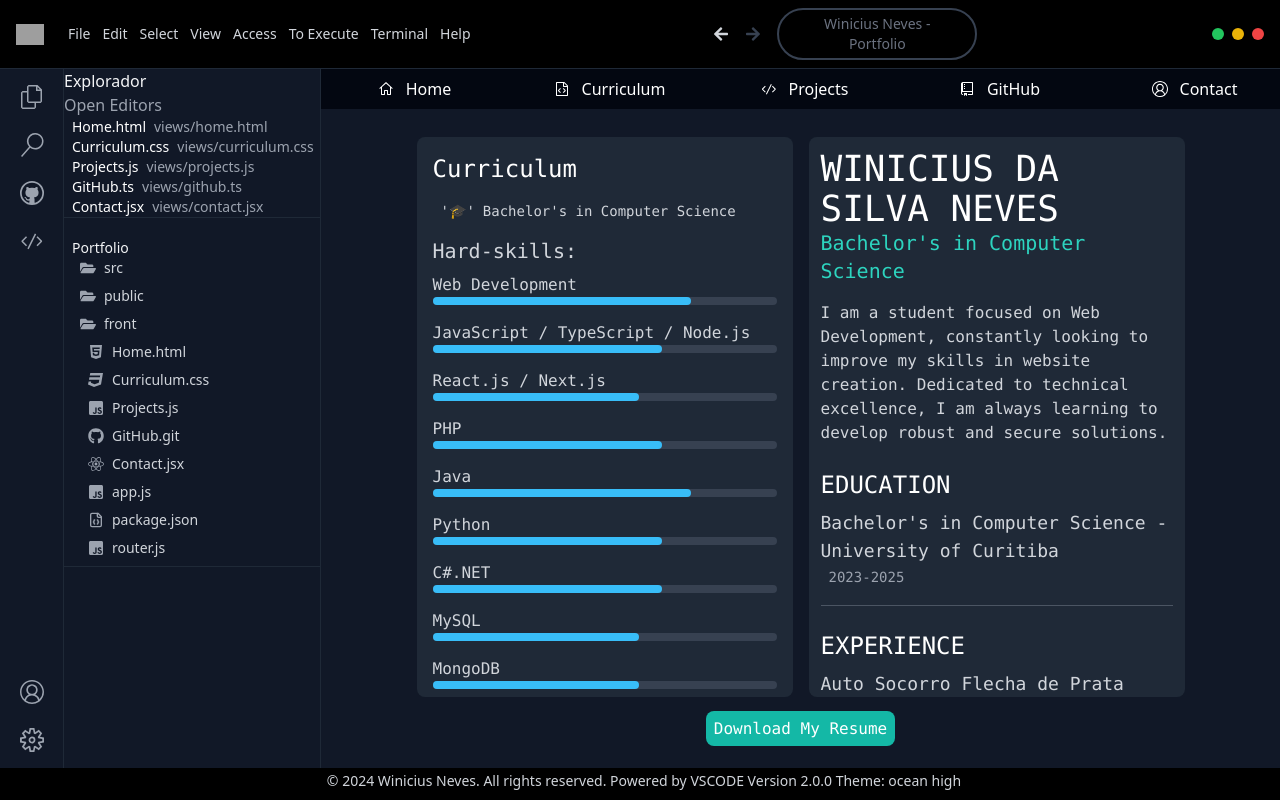
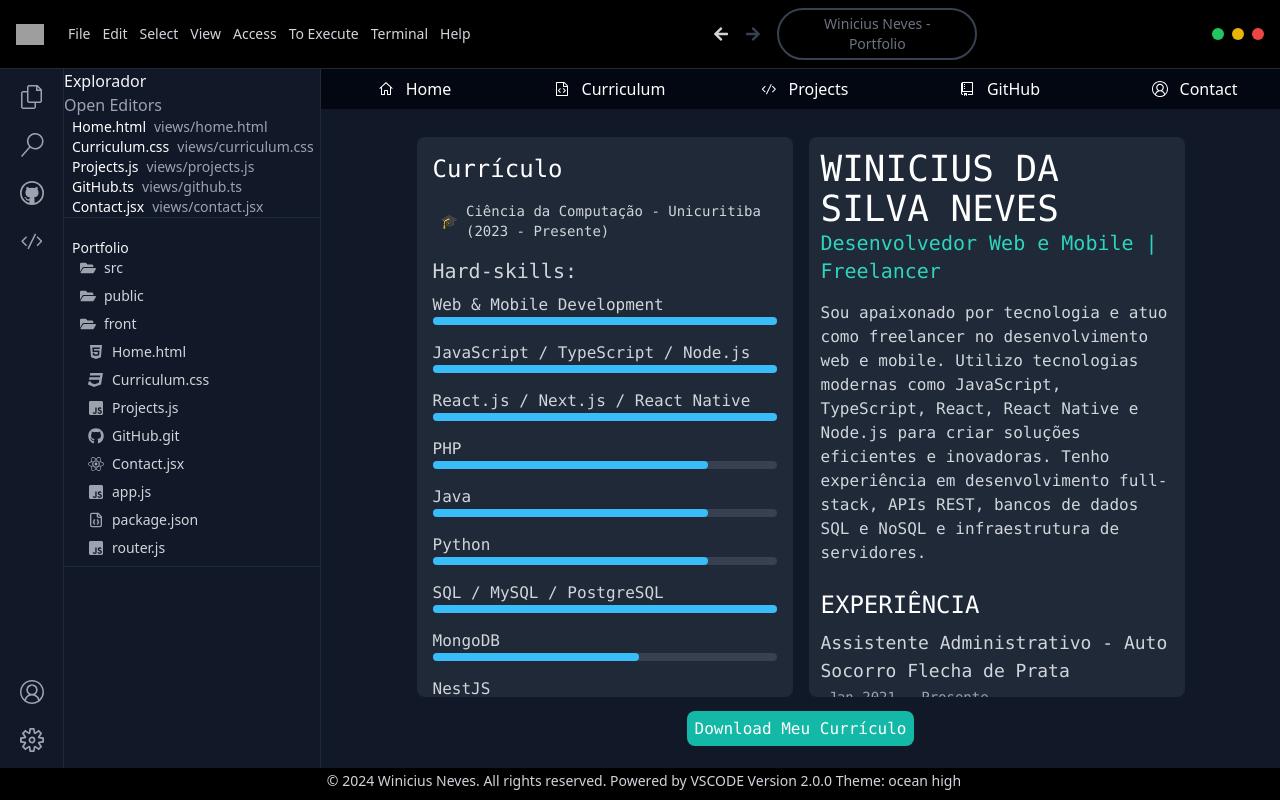
Before and after one commit to WiniciusNeves/portfolio-2.0, a Next.js app: page /curriculum in a window 1280 px wide. Built offline with nearby package versions, Linux system fonts and the light colour scheme; grey boxes are pictures that could not be loaded.

Commit message:
update dec

```diff
--- a/package.json
+++ b/package.json
@@ -6,7 +6,8 @@
     "dev": "next dev",
     "build": "next build",
     "start": "next start",
-    "lint": "next lint"
+    "lint": "next lint",
+    "update": "npm update"
   },
   "dependencies": {
     "axios": "^1.7.7",
@@ -16,7 +17,8 @@
     "react-dom": "^18",
     "react-icons": "^5.3.0",
     "react-router": "^6.26.1",
-    "react-router-dom": "^6.26.1"
+    "react-router-dom": "^6.26.1",
+    "sharp": "^0.33.5"
   },
   "devDependencies": {
     "@types/node": "^20",
--- a/src/pages/curriculum.tsx
+++ b/src/pages/curriculum.tsx
@@ -1,89 +1,83 @@
 import HardSkills from "@/components/common/HardSkills";
 
 export default function Curriculum() {
-
     return (
         <div className="flex flex-col items-center justify-center bg-gray-900 h-full text-gray-300 p-6 hover:border-sky-300">
             <div className="grid grid-cols-1 lg:grid-cols-2 gap-4 w-full max-w-screen-md" style={{ height: "70vh" }}>
                 {/* Coluna da Esquerda */}
                 <div className="bg-gray-800 p-4 rounded-lg h-full overflow-hidden hover:overflow-y-scroll transition-all duration-300">
-                    <div className="text-white text-2xl mb-4">Curriculum</div>
+                    <div className="text-white text-2xl mb-4">Currículo</div>
                     <p className="flex items-center mb-4 text-sm">
-                        <span className="mr-2">&apos;🎓&apos;</span> Bachelor&apos;s in Computer Science
+                        <span className="mr-2">🎓</span> Ciência da Computação - Unicuritiba (2023 - Presente)
                     </p>
 
                     <div className="mb-6">
                         <h2 className="text-xl mb-2">Hard-skills:</h2>
-                        <HardSkills propagateServerField={{ title: "Web Development", percent: "3/4" }} />
-                        <HardSkills propagateServerField={{ title: "JavaScript / TypeScript / Node.js", percent: "2/3" }} />
-                        <HardSkills propagateServerField={{ title: "React.js / Next.js", percent: "3/5" }} />
-                        <HardSkills propagateServerField={{ title: "PHP", percent: "2/3" }} />
-                        <HardSkills propagateServerField={{ title: "Java", percent: "3/4" }} />
-                        <HardSkills propagateServerField={{ title: "Python", percent: "2/3" }} />
-                        <HardSkills propagateServerField={{ title: "C#.NET", percent: "2/3" }} />
-                        <HardSkills propagateServerField={{ title: "MySQL", percent: "3/5" }} />
+                        <HardSkills propagateServerField={{ title: "Web & Mobile Development", percent: "5/5" }} />
+                        <HardSkills propagateServerField={{ title: "JavaScript / TypeScript / Node.js", percent: "5/5" }} />
+                        <HardSkills propagateServerField={{ title: "React.js / Next.js / React Native", percent: "5/5" }} />
+                        <HardSkills propagateServerField={{ title: "PHP", percent: "4/5" }} />
+                        <HardSkills propagateServerField={{ title: "Java", percent: "4/5" }} />
+                        <HardSkills propagateServerField={{ title: "Python", percent: "4/5" }} />
+                        <HardSkills propagateServerField={{ title: "SQL / MySQL / PostgreSQL", percent: "5/5" }} />
                         <HardSkills propagateServerField={{ title: "MongoDB", percent: "3/5" }} />
-                        <HardSkills propagateServerField={{ title: "Git/GitHub", percent: "4/5" }} />
+                        <HardSkills propagateServerField={{ title: "NestJS", percent: "4/5" }} />
+                        <HardSkills propagateServerField={{ title: "Git/GitHub", percent: "5/5" }} />
+                        <HardSkills propagateServerField={{ title: "Figma", percent: "5/5" }} />
                     </div>
 
                     <div className="mb-6">
                         <h2 className="text-xl mb-2">Soft-skills:</h2>
-                        <p className="flex items-center mb-4 text-sm">
-                            <span className="mr-2">&apos;💻&apos;</span>
-                            <span>Responsible, Communicative, Disciplined, and always eager to learn</span>
-                        </p>
-
-                        <p className="flex items-center mb-4 text-sm">
-                            <span className="mr-2">&apos;📝&apos;</span>
-                            <span>Good interpersonal skills and teamwork abilities</span>
-                        </p>
-
-                        <p className="flex items-center mb-4 text-sm">
-                            <span className="mr-2">&apos;🔍&apos;</span>
-                            <span>Proactive and always looking for improvement</span>
-                        </p>
+                        <p className="flex items-center mb-4 text-sm">💻 Proativo, comunicativo e disciplinado</p>
+                        <p className="flex items-center mb-4 text-sm">📝 Habilidades interpessoais e trabalho em equipe</p>
+                        <p className="flex items-center mb-4 text-sm">🔍 Sempre buscando melhorias e inovação</p>
+                        <p className="flex items-center mb-4 text-sm">🚀 Focado em aprendizado contínuo e adaptação rápida</p>
                     </div>
                 </div>
 
                 {/* Coluna da Direita */}
                 <div className="bg-gray-800 p-3 rounded-lg h-full overflow-hidden hover:overflow-y-scroll transition-all duration-300">
                     <h1 className="text-4xl text-white">WINICIUS DA SILVA NEVES</h1>
-                    <h2 className="text-xl text-teal-400 mb-4">Bachelor&apos;s in Computer Science</h2>
-                    <p className="mb-6">I am a student focused on Web Development, constantly looking to improve my skills in website creation. Dedicated to technical excellence, I am always learning to develop robust and secure solutions.</p>
+                    <h2 className="text-xl text-teal-400 mb-4">Desenvolvedor Web e Mobile | Freelancer</h2>
+                    <p className="mb-6">Sou apaixonado por tecnologia e atuo como freelancer no desenvolvimento web e mobile. Utilizo tecnologias modernas como JavaScript, TypeScript, React, React Native e Node.js para criar soluções eficientes e inovadoras. Tenho experiência em desenvolvimento full-stack, APIs REST, bancos de dados SQL e NoSQL e infraestrutura de servidores.</p>
 
                     <div className="mb-6">
-                        <h2 className="text-2xl text-white mb-2">EDUCATION</h2>
+                        <h2 className="text-2xl text-white mb-2">EXPERIÊNCIA</h2>
                         <div className="border-b border-gray-600 pb-4 mb-4">
-                            <h3 className="text-lg">Bachelor&apos;s in Computer Science - University of Curitiba</h3>
-                            <span className="text-sm text-gray-400">2023-2025</span>
+                            <h3 className="text-lg">Assistente Administrativo - Auto Socorro Flecha de Prata</h3>
+                            <span className="text-sm text-gray-400">Jan 2021 - Presente</span>
+                            <p>Atuação na organização e otimização de processos internos, suporte técnico e operacional, além de melhorias na gestão de estoque.</p>
+                        </div>
+                        <div className="border-b border-gray-600 pb-4 mb-4">
+                            <h3 className="text-lg">Freelancer - Desenvolvimento Web & Mobile</h3>
+                            <span className="text-sm text-gray-400">Jan 2023 - Presente</span>
+                            <p>Desenvolvimento de aplicações modernas, incluindo o app RAPA em React Native e Firebase, além de projetos utilizando Next.js, Node.js e bancos de dados relacionais e não relacionais.</p>
+                        </div>
+                        <div className="border-b border-gray-600 pb-4 mb-4">
+                            <h3 className="text-lg">Desenvolvedor Backend - Projeto Marketplace de Serviços</h3>
+                            <span className="text-sm text-gray-400">Mar 2024 - Presente</span>
+                            <p>Desenvolvimento de uma API em NestJS com PostgreSQL para um sistema de serviços, incluindo autenticação JWT, módulos organizados e segurança avançada.</p>
                         </div>
                     </div>
-
                     <div className="mb-6">
-                        <h2 className="text-2xl text-white mb-2">EXPERIENCE</h2>
-                        <div className="border-b border-gray-600 pb-4 mb-4">
-                            <h3 className="text-lg">Auto Socorro Flecha de Prata (Family Business)</h3>
-                            <span className="text-sm text-gray-400">2010 - Present</span>
-                            <p>During this experience, I realized that, beyond effective communication and creative problem-solving, flexibility, time management, teamwork, and motivation were key to achieving goals.</p>
-                        </div>
-                        <div className="border-b border-gray-600 pb-4 mb-4">
-                            <h3 className="text-lg">Internship Challenge - RENTCARS (2023)</h3>
-                            <span className="text-sm text-gray-400">2023-2023</span>
-                            <p>I participated in this challenge, developing a CRUD application using JavaScript, adopting an MVC structure, and integrating the frontend with the database.</p>
-                        </div>
-                        <div>
-                            <h3 className="text-lg">UniSearch - University Communication App (2024)</h3>
-                            <p>I significantly contributed to the development of the UniSearch application using JavaScript/TypeScript and React Native, gaining experience in frontend/backend integration and data management.</p>
-                        </div>
+                        <h2 className="text-2xl text-white mb-2">CERTIFICAÇÕES</h2>
+                        <p>📜 Certificação em React + Redux: Fundamentos e 2 Apps do Absoluto ZERO! (Udemy - 2024)</p>
+                        <p>📜 Certificação em C# Essencial (Com LINQ, Net 7.0 e .NET 8.0) (Udemy - 2024)</p>
+                        <p>📜 Certificação em Fundamentos de Lógica de Programação (iTalents - 2024)</p>
+                        <p>📜 Certificado de Atividade - EAI - Encontro Acadêmico Integrado 23.2 (Even3 - 2023)</p>
+                        <p>📜 Certificação em JavaScript (Curso em Vídeo - 2023)</p>
+                        <p>📜 Certificação em Oracle Database (Oracle - 2023)</p>
                     </div>
 
+
                     <div className="mt-6">
-                        <h2 className="text-2xl text-white mb-2">CONTACT</h2>
-                        <p>&apos;📍&apos; Paraná, Curitiba, Bairro Alto</p>
-                        <p>&apos;📧&apos; <a href="mailto:winiciusneves2004@hotmail.com" className="text-teal-400">winiciusneves2004@hotmail.com</a></p>
-                        <p>&apos;📱&apos; (41) 999643460</p>
-                        <p>&apos;🔗&apos; <a href="https://linktr.ee/winiciusneves" className="text-teal-400">linktr.ee/winiciusneves</a></p>
-                        <p>&apos;🐦&apos; <a href="https://www.linkedin.com/in/winicius-neves/" className="text-teal-400">@winicius_neves</a></p>
+
+                        <h2 className="text-2xl text-white mb-2">CONTATO</h2>
+                        <p>📍 Curitiba, Paraná</p>
+                        <p>📧 <a href="mailto:winiciusneves2004@hotmail.com" className="text-teal-400">winiciusneves2004@hotmail.com</a></p>
+                        <p>📱 (41) 99964-3460</p>
+                        <p>🔗 <a href="https://linktr.ee/winiciusneves" className="text-teal-400">linktr.ee/winiciusneves</a></p>
+                        <p>🐦 <a href="https://www.linkedin.com/in/winicius-neves/" className="text-teal-400">@winicius_neves</a></p>
                     </div>
                 </div>
             </div>
@@ -96,7 +90,7 @@ export default function Curriculum() {
                     rel="noopener noreferrer"
                     className="bg-teal-500 text-white p-2 rounded-lg hover:bg-teal-600 transition"
                 >
-                    Download My Resume
+                    Download Meu Currículo
                 </a>
             </div>
         </div>
--- a/src/pages/index.tsx
+++ b/src/pages/index.tsx
@@ -4,7 +4,7 @@ import Link from 'next/link';
 const Home = () => {
   return (
     <div className="flex flex-col items-center justify-center bg-gray-900 h-full w-full text-gray-300 p-6" style={{ maxHeight: '85vh' }}>
-      <img src="https://readme-typing-svg.demolab.com?font=Fira+Code&pause=1000&color=999999&repeat=false&lines=Winicius+Neves" alt="Loading" className="w-96 h-auto" />
+      <img src="https://readme-typing-svg.demolab.com?font=Fira+Code&pause=1000&color=999999&repeat=false&lines=Winicius+Neves" alt="Loading" className="w-96 h-auto" width={500} height={100}/>
       <div className="flex flex-col lg:flex-row items-center space-y-6 lg:space-y-0 lg:space-x-6 mt-4 lg:mt-0">
         {/* Esconder a imagem no celular */}
         <div className="hidden lg:flex flex-col items-center space-y-2 w-1/4">
@@ -22,6 +22,8 @@ const Home = () => {
             src="https://readme-typing-svg.demolab.com?font=Fira+Code&weight=500&size=21&duration=4500&pause=1000&color=5DBB9B&center=false&vCenter=true&repeat=false&random=false&width=435&lines=Majoring+in+Computer+Science"
             alt="Typing SVG"
             className="self-center lg:self-start mb-4 w-96 h-auto"
+            width={435}
+            height={100}
           />
           <h3 className="text-lg">Hard Skills:</h3>
           <div className="flex flex-col mt-2 space-y-2">
--- a/src/pages/projects.tsx
+++ b/src/pages/projects.tsx
@@ -58,6 +58,13 @@ export default function Project() {
                             link: "https://github.com/WiniciusNeves/tickes",
                         }}
                     />
+                    <Box
+                        propagateServerField={{
+                            title: "Project Favella",
+                            content: "A React Native app with Nest.js to help communities find job opportunities.",
+                            link: "https://github.com/WiniciusNeves/project_FACILITA",
+                        }}
+                    />
 
                 </List>
 
--- a/src/styles/globals.css
+++ b/src/styles/globals.css
@@ -26,6 +26,8 @@
 body {
   background-color: hsl(var(--background));
   color: hsl(var(--foreground));
+  margin: 0;
+  padding: 0;
 
 }
 
```
Also changed, not shown: 2 other files (tests, documents, lock files or other folders).
